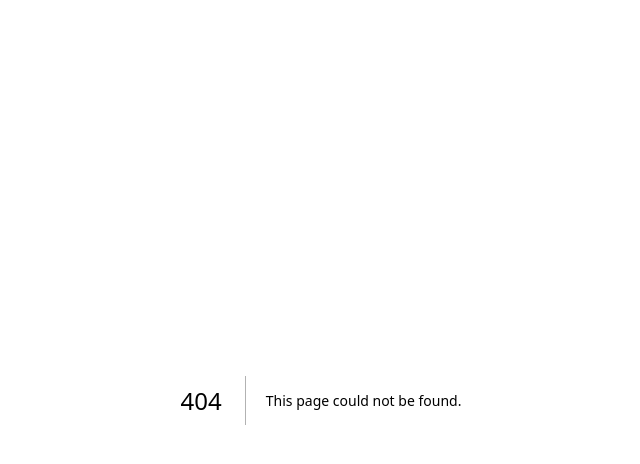
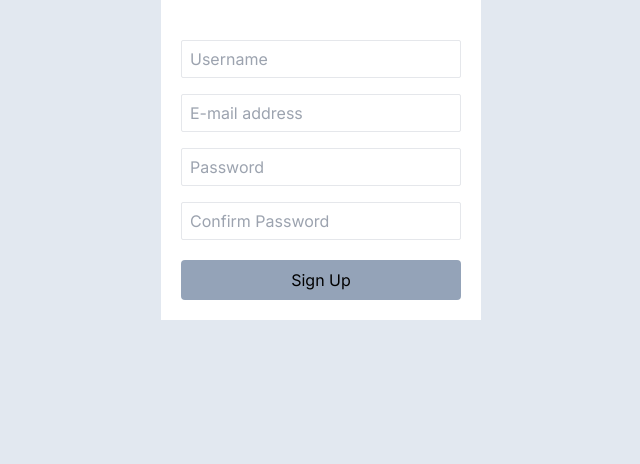
Before and after one commit to shapaaa/Online-Judge, a Next.js app: page /register in a window 1280 px wide. Before the commit this address had no page. Shown: the top 464 px of the page, without its empty margins (319-959 px from the left). Built offline with nearby package versions, Linux system fonts and the light colour scheme.

Commit message:
Create form for login and register page

```diff
--- /dev/null
+++ b/src/app/login/page.js
@@ -0,0 +1,36 @@
+const Login = () => {
+  return (
+    <>
+      <form>
+        <fieldset>
+          <legend>Login</legend>
+          <p>
+            <label for="email_input">Email</label>
+            <input
+              className="border border-opacity-100"
+              type="text"
+              name="email"
+              id="email_input"
+              placeholder="E-mail"
+            />
+          </p>
+          <p>
+            <label for="size_2">Password</label>
+            <input
+              className="border border-opacity-100"
+              type="password"
+              name="password"
+              id="password_input"
+              placeholder="password"
+            />
+          </p>
+        </fieldset>
+      </form>
+      <button type="submit" value="submit">
+        Login
+      </button>
+    </>
+  );
+};
+
+export default Login;
--- /dev/null
+++ b/src/app/register/page.js
@@ -0,0 +1,100 @@
+"use client";
+import axios from "axios";
+import { useState } from "react";
+
+const Register = () => {
+  const [username, setUsername] = useState("");
+  const [email, setEmail] = useState("");
+  const [password, setPassword] = useState("");
+  const [confirmPassword, setConfirmPassword] = useState("");
+
+  const handleClick = async () => {
+    try {
+      const newUser = { name: username, email, password, confirmPassword };
+      const result = await axios.post("/api/signup", newUser);
+      console.log(result);
+    } catch (error) {
+      console.log(error);
+    }
+  };
+  const handleUserName = (e) => {
+    setUsername(e.target.value);
+  };
+  const handleEmail = (e) => {
+    setEmail(e.target.value);
+  };
+  const handlePassword = (e) => {
+    setPassword(e.target.value);
+  };
+  const handleConfirmPassword = (e) => {
+    setConfirmPassword(e.target.value);
+  };
+  return (
+    <div className=" h-screen bg-slate-200">
+      <div className="mx-auto flex w-[320px] flex-col bg-white p-[20px]">
+        <form>
+          <fieldset className="my-5 flex flex-col items-center gap-4">
+            <p className="w-full">
+              {/* <label for="user_input">Username</label> */}
+              <input
+                value={username}
+                onChange={handleUserName}
+                className="w-full  rounded-sm border border-opacity-100 px-2 py-1.5"
+                type="text"
+                name="email"
+                id="user_input"
+                placeholder="Username"
+              />
+            </p>
+            <p className="w-full">
+              {/* <label for="email_input">Email</label> */}
+              <input
+                value={email}
+                onChange={handleEmail}
+                className="w-full  rounded-sm border border-opacity-100 px-2 py-1.5 "
+                type="text"
+                name="email"
+                id="email_input"
+                placeholder="E-mail address"
+              />
+            </p>
+            <p className="w-full">
+              {/* <label for="password_input">Password</label> */}
+              <input
+                value={password}
+                onChange={handlePassword}
+                className="w-full  rounded-sm border border-opacity-100 px-2 py-1.5 "
+                type="password"
+                name="password"
+                id="password_input"
+                placeholder="Password"
+              />
+            </p>
+            <p className="w-full">
+              {/* <label for="confirmpassword_input">Confirm Password</label> */}
+              <input
+                value={confirmPassword}
+                onChange={handleConfirmPassword}
+                className="w-full  rounded-sm border border-opacity-100 px-2 py-1.5 "
+                type="password"
+                name="password"
+                id="confirmpassword_input"
+                placeholder="Confirm Password"
+              />
+            </p>
+          </fieldset>
+        </form>
+        <button
+          className="rounded bg-slate-400 px-3 py-2"
+          onClick={handleClick}
+          type="submit"
+          value="submit"
+        >
+          Sign Up
+        </button>
+      </div>
+    </div>
+  );
+};
+
+export default Register;
```
